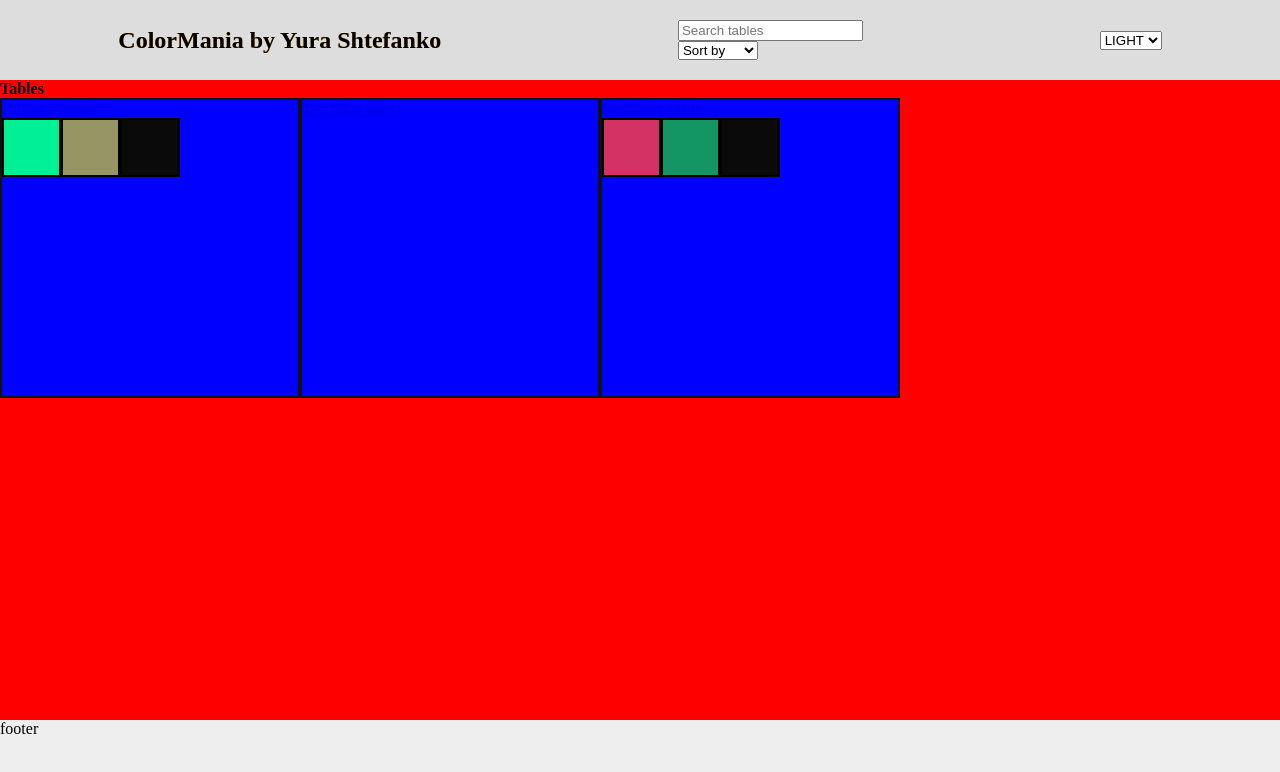
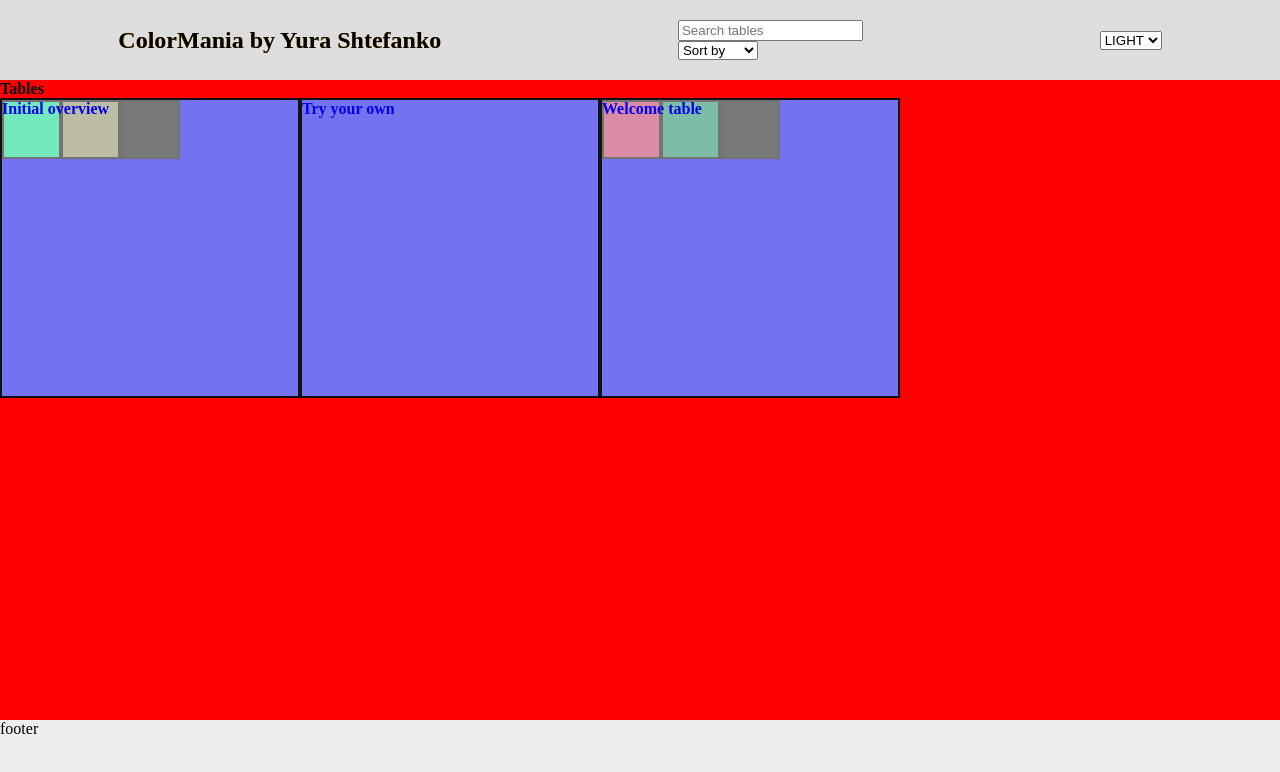
Before and after one commit to Viper-JSX/Colormania-React, a React (Create React App) app: page /tables in a window 1280 px wide. Shown: the top 772 px of the page. Built offline with nearby package versions, Linux system fonts and the light colour scheme.

Commit message:
Styled tableOpenerTitleContainer

```diff
--- a/src/css/App.css
+++ b/src/css/App.css
@@ -12,6 +12,8 @@
     --darkBackground: #111111;
     --middleDarkBackgound: #222222;
     --lightDarkBackground: #444444;
+
+    --transparentLightColor: rgba(230, 230, 230, 0.5);
 }
 
 *{
@@ -86,7 +88,15 @@ header .appTitle:hover{
     min-width: 300px;
     min-height: 300px;
     background-color: blue;
-    border: var(--standardDarkBorder)
+    border: var(--standardDarkBorder);
+    position: relative;
+}
+
+.tableOpenerTitleContainer{
+    width: 100%;
+    height: 100%;
+    position: absolute;
+    background-color: var(--transparentLightColor);
 }
 
 .tableOpenerColors{
@@ -119,6 +129,9 @@ header .appTitle:hover{
 footer{
     height: 5rem;
 }
+
+
+
 
 
 
```
